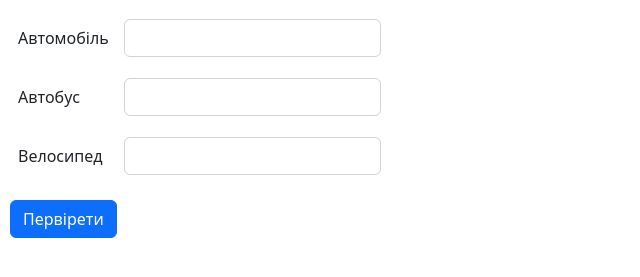
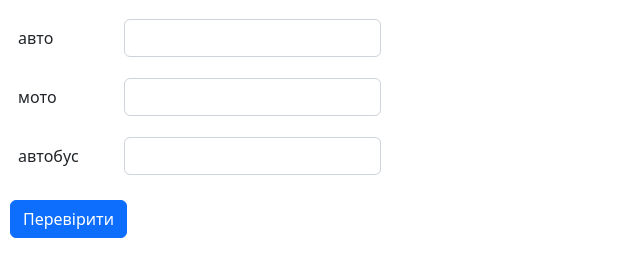
Before and after one commit to AndriiKalyta/Word_check, a plain HTML site: page word_check/index.html in a window 1280 px wide. Shown: the part 53-330 px from the top of the page, without its empty margins (0-640 px from the left). Drawn offline with nearby package versions, Linux system fonts and the light colour scheme.

Commit message:
Tasks/t 1 use array (#1)
* task1-use-array

* t-1 delete coments

* t1-cycle

* t-1-cycle+validate

* t-1 optymalized

* t-1 button-correction

```diff
--- a/word_check/index.html
+++ b/word_check/index.html
@@ -9,84 +9,69 @@
 </head>
   <body>
     <h1>English</h1>
-    <div class="row g-3 align-items-center">
-        <div class="col-1">
-            <label for="car">Автомобіль</label>
-        </div>
-        <div class="col-auto">
-            <input type="text"  class="form-control " id="car" value="">
-          </div>
-    </div>
-    <div class="row g-3 align-items-center">
-        <div class="col-1">
-            <label for="bus">Автобус</label>
-        </div>
-        <div class="col-auto">
-            <input type="text"  class="form-control " id="bus" value="">
-          </div>
-    </div>
-    <div class="row g-3 align-items-center">
-        <div class="col-1">
-            <label for="bike">Велосипед</label>
-        </div>
-        <div class="col-auto">
-            <input type="text"  class="form-control" id="bike" value="">
-          </div>
-    </div>
-    <button type="submit" class="btn btn-primary mb-3" onclick="validate()">Первірети</button>
 
-
-
+    <div id="box"></div>
 
     <script src="https://cdn.jsdelivr.net/npm/bootstrap@5.2.3/dist/js/bootstrap.bundle.min.js" integrity="sha384-kenU1KFdBIe4zVF0s0G1M5b4hcpxyD9F7jL+jjXkk+Q2h455rYXK/7HAuoJl+0I4" crossorigin="anonymous"></script>
+
     <script>
-        function validate() {
 
-            let car = 'car';
-            let bus = 'bus';
-            let bike = 'bike';
+        var array = [
+            { en: 'car', ua: 'авто'},
+            { en: 'bike', ua: 'мото'},
+            { en: 'bus', ua: 'автобус'}];
 
-            let carAnswer = document.getElementById('car');
-            let busAnswer = document.getElementById('bus');
-            let bikeAnswer = document.getElementById('bike');
+        for (const [key, val] of Object.entries(array)){
 
-            if (car === document.getElementById('car').value){
+            let row = document.createElement('div');
+            row.classList.add('row');
+            row.classList.add('g-3');
+            row.classList.add('align-items-center');
 
-                carAnswer.classList.remove('is-invalid');
-                carAnswer.classList.add('is-valid');
+            let col = document.createElement('div');
+            col.classList.add('col-1');
 
-            } else {
+            const label = document.createElement('lebel');
+            label.textContent = val.ua;
 
-                carAnswer.classList.remove('is-valid')
-                carAnswer.classList.add('is-invalid');
-            }
+            let colA = document.createElement('div');
+            colA.classList.add('col-auto');
 
-            if (bus === document.getElementById('bus').value){
+            const input = document.createElement('input');
+            input.id = key;
+            input.setAttribute('type', 'text');
+            input.classList.add('form-control');
 
-                busAnswer.classList.remove('is-invalid');
-                busAnswer.classList.add('is-valid');
-
-            } else {
-
-                busAnswer.classList.remove('is-valid')
-                busAnswer.classList.add('is-invalid');
-            }
-
-            if (bike === document.getElementById('bike').value){
-
-                bikeAnswer.classList.remove('is-invalid');
-                bikeAnswer.classList.add('is-valid');
-
-            } else {
-
-                bikeAnswer.classList.remove('is-valid')
-                bikeAnswer.classList.add('is-invalid');
-            }
+            document.body.appendChild(box);
+            box.appendChild(row);
+            row.appendChild(col);
+            col.appendChild(label);
+            row.appendChild(colA);
+            colA.appendChild(input);
 
         }
 
-        //is-valid
-        //is-invalid
+        function validate(){
+
+        for (const [key, val] of Object.entries(array)){
+
+            let answer = document.getElementById(key).value;
+            let input = document.getElementById(key);
+
+
+            if (val.en === answer) {
+
+                input.classList.remove('is-invalid');
+                input.classList.add('is-valid');
+
+            } else {
+                input.classList.remove('is-valid');
+                input.classList.add('is-invalid');
+            }
+            }
+        }
+
     </script>
+    <button class="btn btn-primary mb-3" type="submit" onclick="validate()">Перевірити</button>
 </body>
 </html>
```
